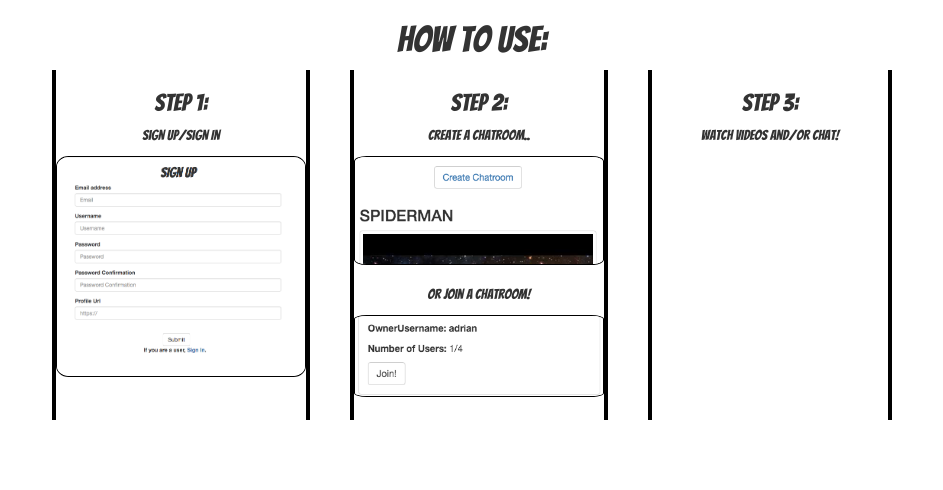
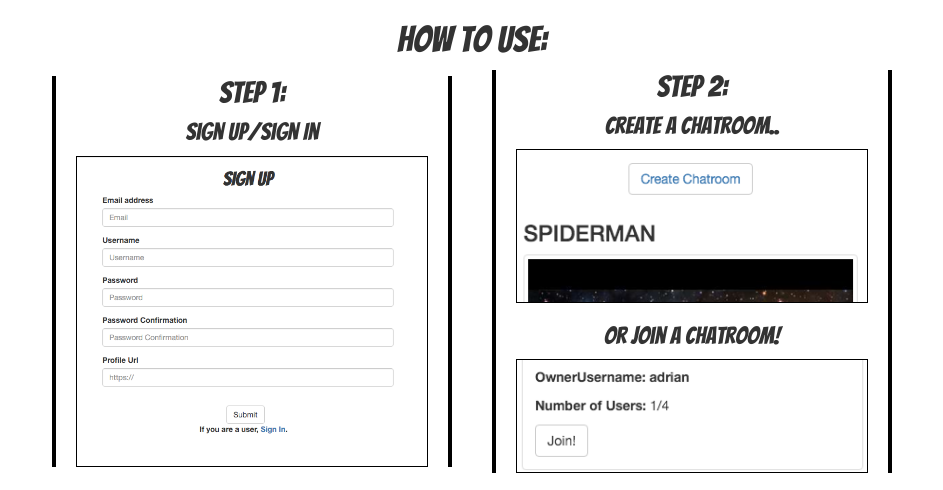
Before and after one commit to adrianxadamn/join_me, a website: page public/index.html in a window 1280 px wide. Shown: the part 1862-2352 px from the top of the page, without its empty margins (168-1111 px from the left). Before the commit the page ends 2302 px from the top, so only its background shows below. Drawn offline with nearby package versions, Linux system fonts and the light colour scheme; some packages are replaced by stand-ins of ours; a script that the page names is missing.

Commit message:
removes step 3 on home layout page

```diff
--- a/public/css/main.css
+++ b/public/css/main.css
@@ -205,18 +205,22 @@ a {
 }
 
 .steps {
-  width: 400px;
+  width: 100%;
   margin: auto 20px;
   text-align: center;
-  height: 350px;
+  height: 100%;
   border-right: 4px solid black;
   border-left: 4px solid black;
 }
 
 #step-photos {
-  width: 250px;
+  width: 90%;
   border: 1px solid black;
-  border-radius: 5%;
+  /*border-radius: 5%;*/
+}
+
+.steps > h2, .steps > h3 {
+  margin-top: 0px;
 }
 
 #font-family {
--- a/public/js/app/layouts/home.html
+++ b/public/js/app/layouts/home.html
@@ -12,22 +12,22 @@
   <h1>How to use:</h1>
   <div class="steps-container">
     <div class="steps">
-      <h3>Step 1:</h3>
-      <p>Sign Up/Sign In</p>
+      <h2>Step 1:</h2>
+      <h3>Sign Up/Sign In</h3>
       <img id="step-photos" src="../../../images/step1.png">
     </div>
     <div class="steps">
-      <h3>Step 2:</h3>
-      <p>Create a chatroom..</p>
+      <h2>Step 2:</h2>
+      <h3>Create a chatroom..</h3>
       <img id="step-photos" src="../../../images/step2.png">
       <br>
       <br>
-      <p>Or join a chatroom!</p>
+      <h3>Or join a chatroom!</h3>
       <img id="step-photos" src="../../../images/step2_1.png">
     </div>
-    <div class="steps">
+<!--     <div class="steps">
       <h3>Step 3:</h3>
       <p>Watch Videos and/or chat!</p>
-    </div>
+    </div> -->
   </div>
 </div>
```
